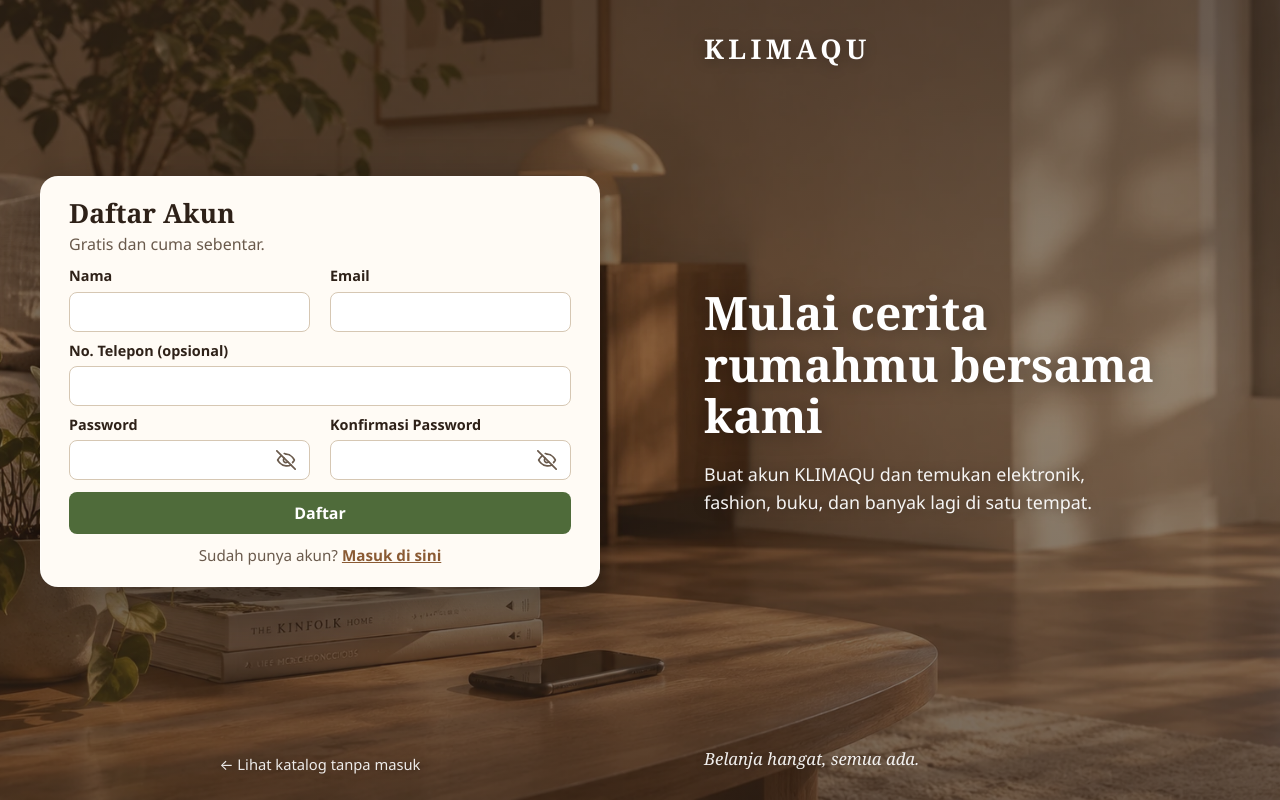
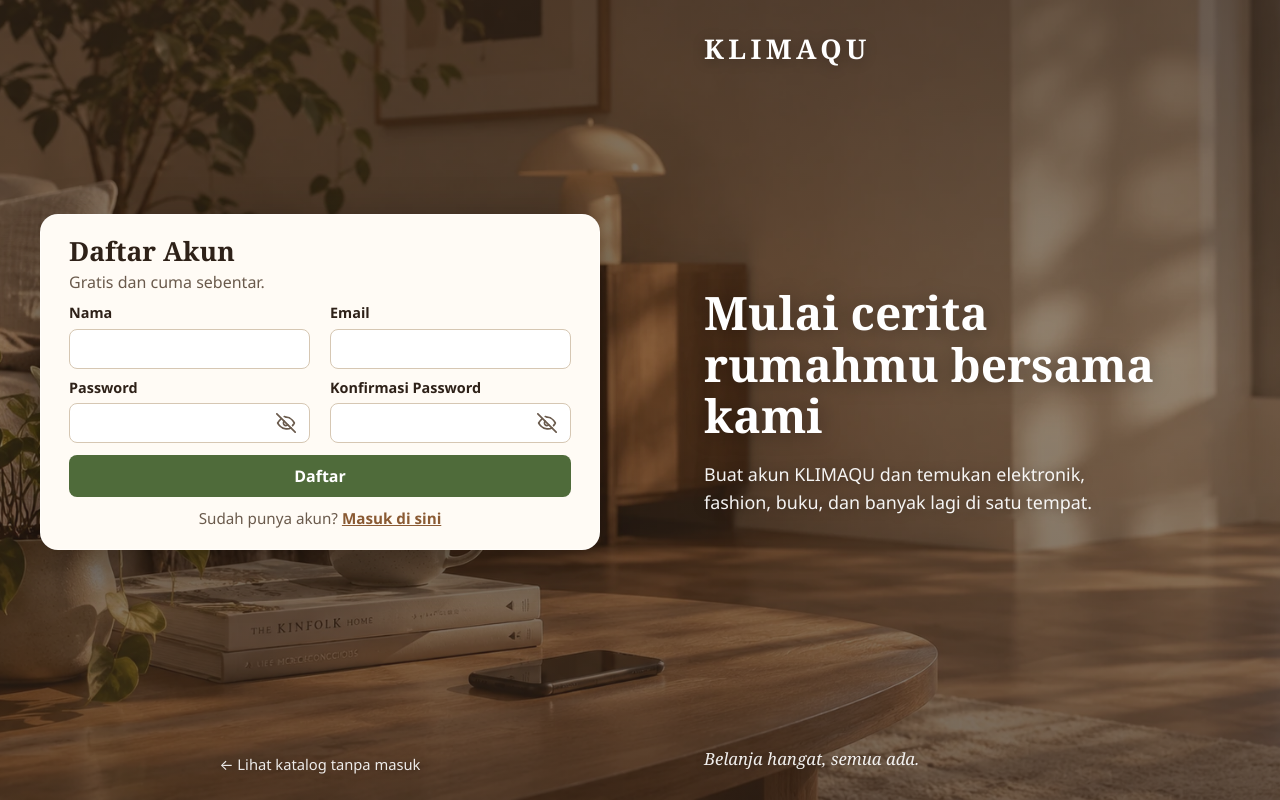
Before and after one commit to VianArdiaPutra/ecommerce-modular-monolith, a Laravel app: page /register in a window 1280 px wide. Run offline with Laravel 12, Linux system fonts and the light colour scheme; parts of the project's set-up code (start-up, migrations or seed data) failed here and were passed over.

Commit message:
style: hapus kolom telepon dari form register

```diff
--- a/app/Modules/Customer/Resources/views/auth/_split.blade.php
+++ b/app/Modules/Customer/Resources/views/auth/_split.blade.php
@@ -82,12 +82,6 @@
                                 <label for="reg-email">Email</label>
                                 <input id="reg-email" type="email" name="email" autocomplete="email"
                                     value="{{ $isRegister ? old('email') : '' }}">
-                            </div>
-
-                            <div class="span-2">
-                                <label for="reg-phone">No. Telepon (opsional)</label>
-                                <input id="reg-phone" type="text" name="phone" autocomplete="tel"
-                                    value="{{ $isRegister ? old('phone') : '' }}">
                             </div>
 
                             <div>
```
